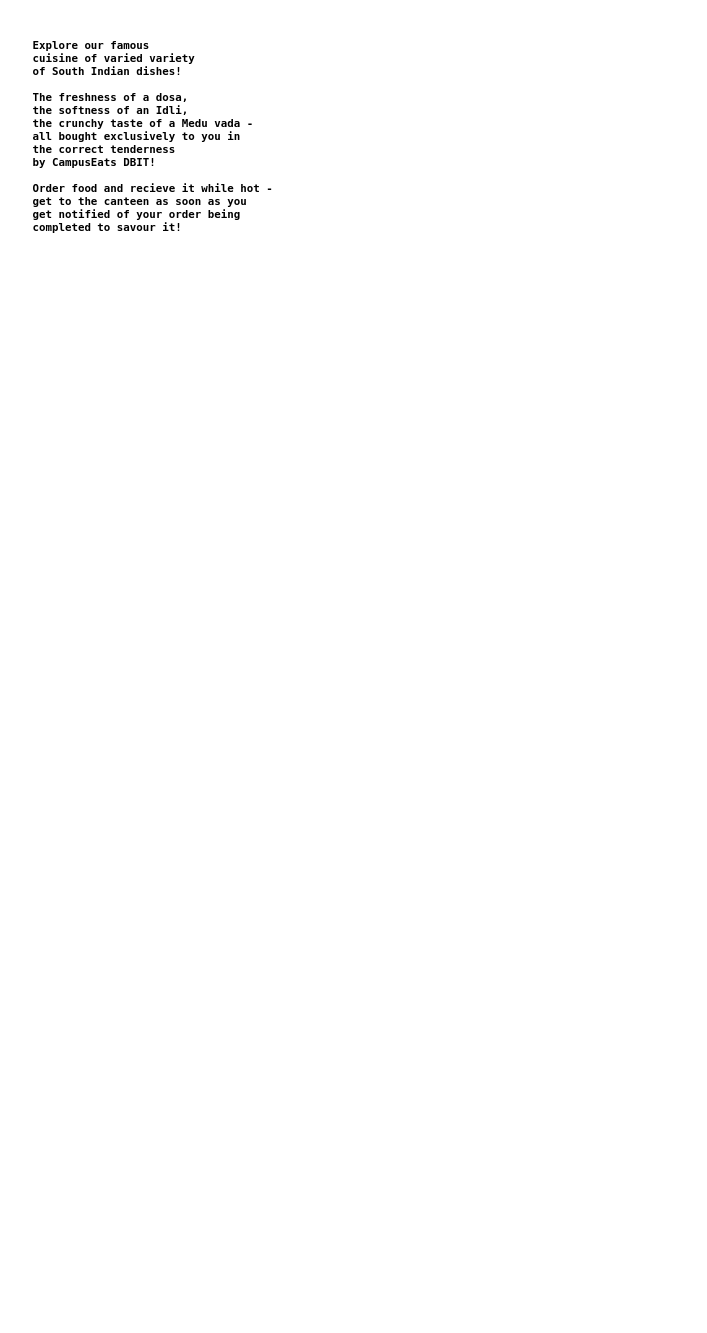
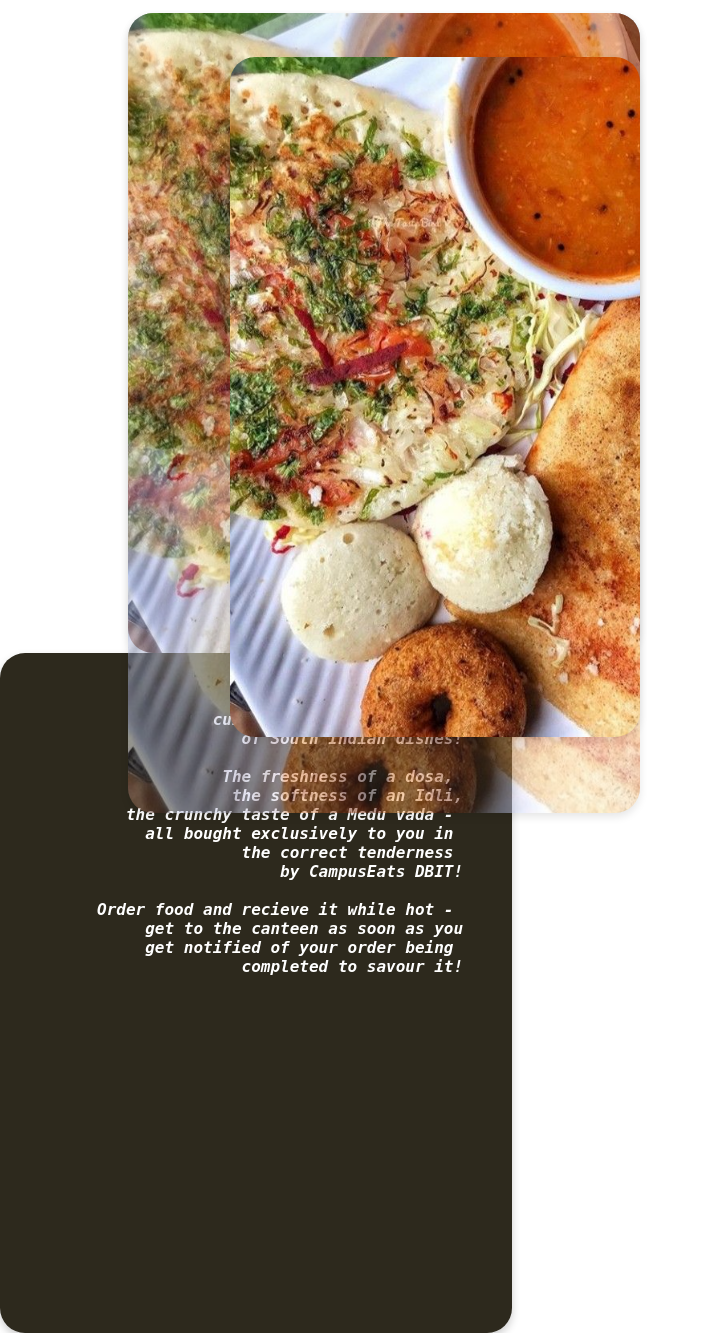
Before and after one commit to shravanip419/miniproject, a PHP site: page /firstpage.html in a window 1280 px wide; the page is wider, and only the part inside the window is pictured. Shown: the part 1392-2725 px from the top of that part, without its empty margins (0-707 px from the left). Before the commit the page ends 1625 px from the top of that part, so only its background shows below. Run offline with PHP 8.4, Linux system fonts and the light colour scheme.

Commit message:
dont change

```diff
--- a/firstpage.html
+++ b/firstpage.html
@@ -5,6 +5,7 @@
     <meta name="viewport" content="width=device-width, initial-scale=1.0">
     <title>CampusEats</title>
     <link rel="stylesheet" href="style.css">
+    <link rel="stylesheet" href="recommendation.css">
     <link href="https://fonts.googleapis.com/css2?family=Bree+Serif&display=swap" rel="stylesheet">
     <!-- <link href="recommendation.css" rel="stylesheet"> -->
 </head>
@@ -93,7 +94,10 @@
             </div>
         </div>
         <!-- New Box on the Side -->
-        <div class="half-page-box3">
+
+
+
+    <div class="half-page-box3">
 
     <h5>
     <pre>
--- a/recommendation.css
+++ b/recommendation.css
@@ -102,11 +102,13 @@
     position: relative; /* Makes the overlap work inside this container */
     width: 40%; /* Adjusts the size for the whole overlap container */
     height: 80vh;
+    left: 0%;
+    display: flex;
 }
 
 /* First Box (on top) */
 .half-page-box1 {
-    position: absolute; /* Positioned relative to .overlap-container */
+    position: relative; /* Positioned relative to .overlap-container */
     width: 80%;
     height: 85vh;
     background-color: #664b34;
@@ -165,8 +167,7 @@
     background-color: #2d291d;
     border-radius: 25px;
     top: 8%;
-    left: 0%;
-    z-index: 1; /* Behind box1 */
+    left: 0%; /* Behind box1 */
     display: flex;
     justify-content: center;
     align-items: center;
@@ -175,10 +176,11 @@
 
 }
 
+
 .half-page-box3 h5 {
     color: white;
-    font-size: 1.5rem;
-    text-align: center;
+    font-size: 1rem;
+    text-align: right;
     font-family: serif;
     font-style: oblique;
     align-self: start;
```
